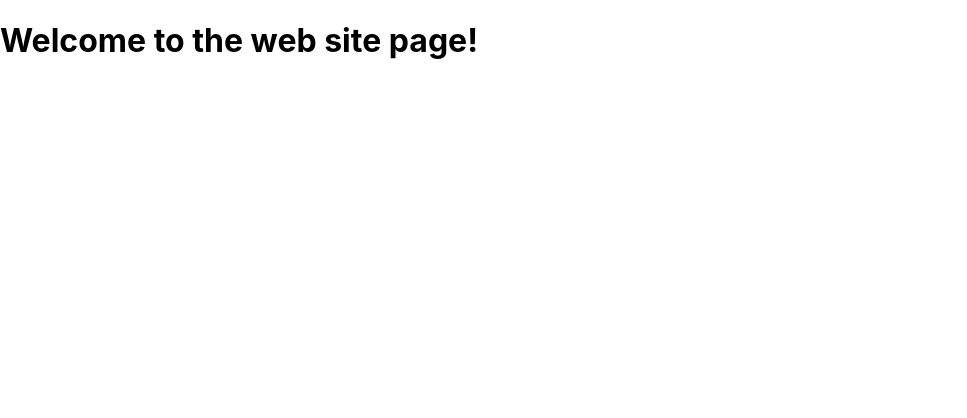
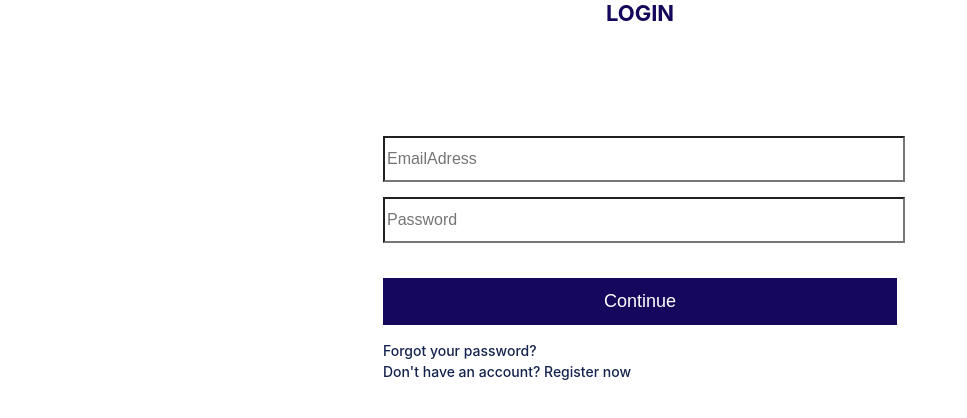
Before and after one commit to Pierrad/Client-administration, a React (Create React App) app in the folder front/: page /login in a window 1280 px wide. Shown: the top 418 px of the page, without its empty margins (0-967 px from the left). Built offline with nearby package versions, Linux system fonts and the light colour scheme.

Commit message:
:construction: login page in progress

```diff
--- a/front/src/App.js
+++ b/front/src/App.js
@@ -1,16 +1,14 @@
-import logo from './logo.svg';
 import './App.css';
-import { BrowserRouter, Routes, Route, Link, Switch } from "react-router-dom";
+import { BrowserRouter, Route, Switch } from "react-router-dom";
 import Home from './pages/home'
 import Login from './pages/login'
 
 function App() {
   return (
     <BrowserRouter>
-      <h1>Welcome to the web site page!</h1>
       <Switch>
         <Route path="/" exact component={() => <Home />} />
-        <Route path="/login" exact element={() => <Login />}/>
+        <Route path="/login" exact component={() => <Login />}/>
       </Switch>
     </BrowserRouter>
 
--- a/front/src/pages/home/index.js
+++ b/front/src/pages/home/index.js
@@ -1,9 +1,10 @@
 import React from "react";
+import './styles.css';
 
 function home() {
     return(
         <div>
-            test Home
+
         </div>
     )
 
--- a/front/src/pages/login/index.js
+++ b/front/src/pages/login/index.js
@@ -1,10 +1,23 @@
 import React from "react";
+import './styles.css';
 
 function login() {
-    return(
-        <div>
-            test login
-        </div>
+    return (
+        <>
+            <h1>LOGIN</h1>
+            <div class="loginbox">
+
+                <form>
+                    <p>Username</p>
+                    <input type="text" name="" placeholder="EmailAdress" />
+
+                    <input type="password" name="" placeholder="Password" />
+                    <input type="submit" name="" value="Continue" /> <br />
+                    <a href="#">Forgot your password?</a> <br />
+                    <a href="#">Don't have an account? Register now</a>
+                </form>
+            </div>
+        </>
     )
 
 }
--- /dev/null
+++ b/front/src/pages/login/styles.css
@@ -0,0 +1,73 @@
+
+.loginbox{
+    height: 420px;
+    color: #fff;
+    box-sizing: border-box;
+    padding: 70px 30px;
+    display: flex;
+    width: 100%;
+    justify-content: center;
+}
+
+h1{
+    color: #15075c;
+    margin: 0;
+    padding: 0 0 20px;
+    text-align: center;
+    font-size: 22px;
+}
+
+.loginbox p{
+    margin: 0;
+    padding: 0;
+    font-weight: bold;
+}
+
+.loginbox input{
+    width: 100%;
+    margin-bottom: 15px;
+}
+
+.loginbox input[type="text"], input[type="password"]
+{
+
+
+    background: transparent;
+    outline: none;
+    height: 40px;
+    margin-bottom: 15px;
+    color: black;
+    font-size: 16px;
+    cursor: pointer;
+}
+
+.loginbox input[type="submit"]
+{
+    border: none;
+    outline: none;
+    height: 47px;
+    background: #15075c;
+    color: #fff;
+    margin-top: 20px;
+    font-size: 18px;
+    border-radius: none;
+}
+
+.loginbox input[type="submit"]:hover
+{
+    cursor: pointer;
+    background: #2146b5;
+    color: #000;
+}
+
+.loginbox a{
+    text-decoration: none;
+    font-size: 14px;
+    line-height: 20px;
+    color: #15234f;
+    font-weight: 500;
+}
+
+.loginbox a:hover{
+    color: #2146b5;
+}
```
Also changed, not shown: front/src/pages/home/styles.css (added).
